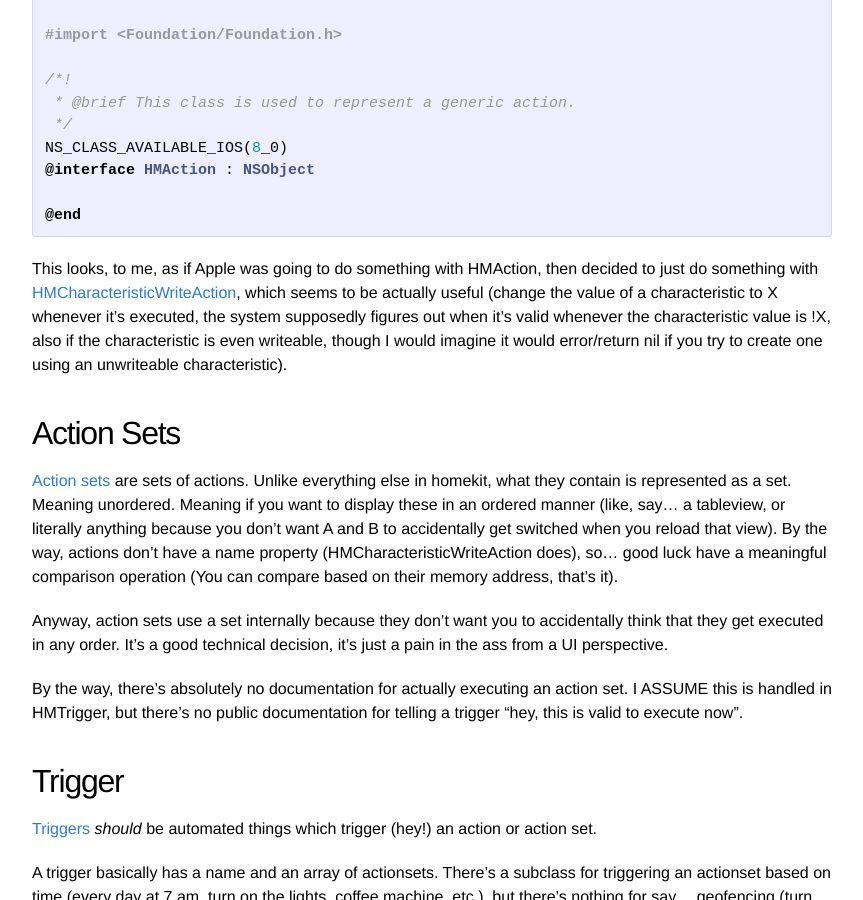
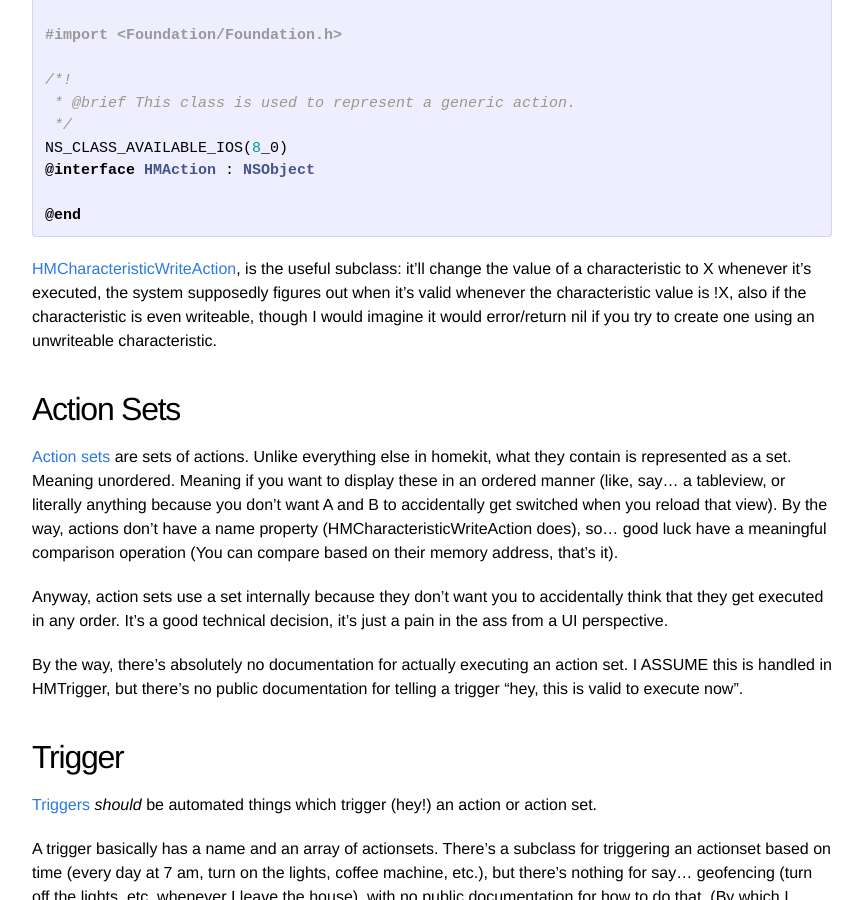
Before and after one commit to younata/younata.github.io, a Jekyll site: the page built from _posts/2014-07-31-homekit-basics.md, in a window 1280 px wide and 900 px high, scrolled down 2646 px. Shown: the whole window, without its empty margins (208-1071 px from the left). Built offline with Jekyll 4.4.1, drawn with Linux system fonts in a browser that asks for light colours.

Commit message:
changed up readme, removed some hubris in homekit basics.

```diff
--- a/_posts/2014-07-31-homekit-basics.md
+++ b/_posts/2014-07-31-homekit-basics.md
@@ -83,7 +83,7 @@
 @end
 {% endhighlight %}
 
-This looks, to me, as if Apple was going to do something with HMAction, then decided to just do something with [HMCharacteristicWriteAction](https://developer.apple.com/library/prerelease/ios/documentation/HomeKit/Reference/HMCharacteristicWriteAction_Class/index.html), which seems to be actually useful (change the value of a characteristic to X whenever it's executed, the system supposedly figures out when it's valid whenever the characteristic value is !X, also if the characteristic is even writeable, though I would imagine it would error/return nil if you try to create one using an unwriteable characteristic).
+[HMCharacteristicWriteAction](https://developer.apple.com/library/prerelease/ios/documentation/HomeKit/Reference/HMCharacteristicWriteAction_Class/index.html), is the useful subclass: it'll change the value of a characteristic to X whenever it's executed, the system supposedly figures out when it's valid whenever the characteristic value is !X, also if the characteristic is even writeable, though I would imagine it would error/return nil if you try to create one using an unwriteable characteristic.
 
 Action Sets
 ---
```
Also changed, not shown: README.md.
